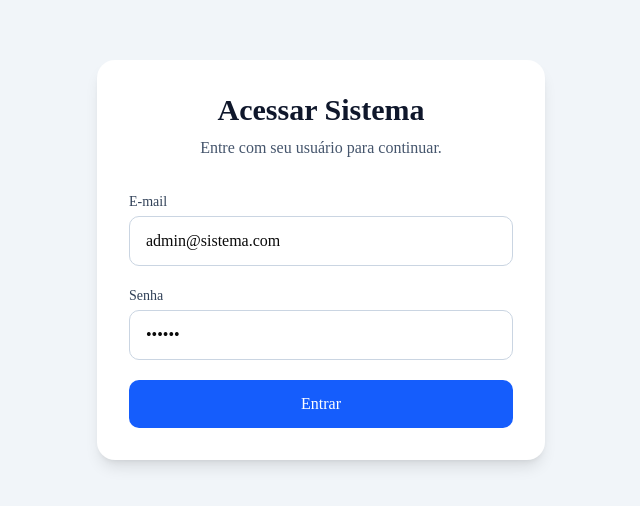
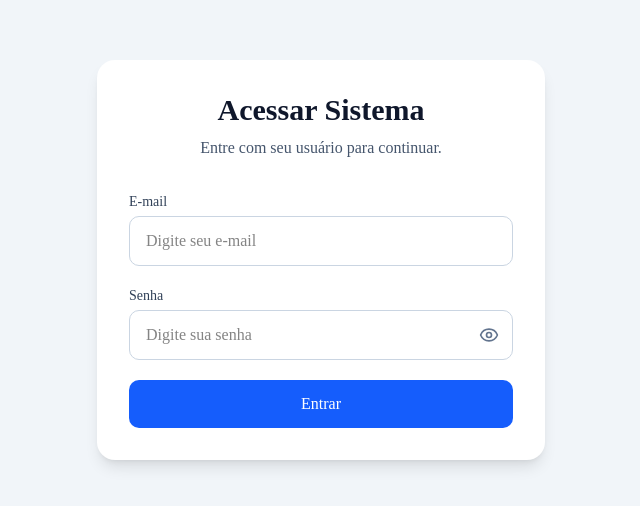
Before and after one commit to jasonnalvess/sistema-gestao-empresarial, a Next.js app in the folder frontend/: page /login in a window 1280 px wide. Shown: the part 140-646 px from the top of the page, without its empty margins (319-959 px from the left). Built offline with nearby package versions, Linux system fonts and the light colour scheme; no server answers.

Commit message:
feat(auth): melhora login e tratamento de sessao expirada

```diff
--- a/frontend/src/app/login/page.tsx
+++ b/frontend/src/app/login/page.tsx
@@ -1,80 +1,198 @@
 "use client";
 
+import { useEffect, useState } from "react";
+import axios from "axios";
+import { Eye, EyeOff } from "lucide-react";
+
+import { useAuth } from "@/contexts/AuthContext";
 import { api } from "@/services/api";
-import { useState } from "react";
-import { useRouter } from "next/navigation";
-import { useAuth } from "@/contexts/AuthContext";
+
+type LoginResponse = {
+  data: {
+    access_token: string;
+    usuario: {
+      id: string;
+      nome: string;
+      email: string;
+      tipo: string;
+      empresaId: string | null;
+    };
+  };
+};
 
 export default function LoginPage() {
-  const router = useRouter();
   const { login } = useAuth();
 
-  const [email, setEmail] = useState("admin@sistema.com");
-  const [senha, setSenha] = useState("123456");
+  const [email, setEmail] = useState("");
+  const [senha, setSenha] = useState("");
+  const [mostrarSenha, setMostrarSenha] = useState(false);
   const [erro, setErro] = useState("");
+  const [aviso, setAviso] = useState("");
   const [carregando, setCarregando] = useState(false);
 
-  async function fazerLogin(e: React.FormEvent) {
-    e.preventDefault();
+  useEffect(() => {
+    const parametros = new URLSearchParams(window.location.search);
+
+    if (parametros.get("motivo") === "sessao-expirada") {
+      setAviso("Sua sessão expirou. Entre novamente para continuar.");
+
+      window.history.replaceState(
+        {},
+        "",
+        window.location.pathname,
+      );
+    }
+  }, []);
+
+  async function fazerLogin(evento: React.FormEvent<HTMLFormElement>) {
+    evento.preventDefault();
+
+    if (carregando) {
+      return;
+    }
+
+    const emailNormalizado = email.trim().toLowerCase();
+
+    if (!emailNormalizado || !senha) {
+      setErro("Informe o e-mail e a senha.");
+      return;
+    }
 
     setErro("");
+    setAviso("");
     setCarregando(true);
 
     try {
-      const resposta = await api.post("/auth/login", {
-        email,
+      const resposta = await api.post<LoginResponse>("/auth/login", {
+        email: emailNormalizado,
         senha,
       });
 
-      login(resposta.data.data.access_token, resposta.data.data.usuario);
-    } catch (error: any) {
-      setErro(error.message || "Erro ao conectar com o servidor");
+      login(
+        resposta.data.data.access_token,
+        resposta.data.data.usuario,
+      );
+    } catch (erroDesconhecido: unknown) {
+      if (axios.isAxiosError(erroDesconhecido)) {
+        const status = erroDesconhecido.response?.status;
+
+        if (status === 401) {
+          setErro("E-mail ou senha inválidos.");
+          return;
+        }
+
+        if (!erroDesconhecido.response) {
+          setErro(
+            "Não foi possível conectar ao servidor. Verifique sua conexão.",
+          );
+          return;
+        }
+      }
+
+      setErro("Não foi possível realizar o login. Tente novamente.");
     } finally {
       setCarregando(false);
     }
   }
 
   return (
-    <main className="min-h-screen bg-slate-100 flex items-center justify-center px-6">
-      <section className="w-full max-w-md bg-white rounded-2xl shadow-lg p-8">
+    <main className="flex min-h-screen items-center justify-center bg-slate-100 px-4 py-8 sm:px-6">
+      <section className="w-full max-w-md rounded-2xl bg-white p-6 shadow-lg sm:p-8">
         <div className="mb-8 text-center">
-          <h1 className="text-3xl font-bold text-slate-900">
+          <h1 className="text-2xl font-bold text-slate-900 sm:text-3xl">
             Acessar Sistema
           </h1>
-          <p className="mt-2 text-slate-600">
+
+          <p className="mt-2 text-sm text-slate-600 sm:text-base">
             Entre com seu usuário para continuar.
           </p>
         </div>
 
-        <form onSubmit={fazerLogin} className="space-y-5">
+        {aviso && (
+          <div
+            role="status"
+            aria-live="polite"
+            className="mb-5 rounded-lg border border-amber-200 bg-amber-50 px-4 py-3 text-sm text-amber-800"
+          >
+            {aviso}
+          </div>
+        )}
+
+        <form
+          onSubmit={fazerLogin}
+          className="space-y-5"
+          noValidate
+        >
           <div>
-            <label className="block text-sm font-medium text-slate-700">
+            <label
+              htmlFor="email"
+              className="block text-sm font-medium text-slate-700"
+            >
               E-mail
             </label>
+
             <input
+              id="email"
+              name="email"
               type="email"
+              inputMode="email"
+              autoComplete="username"
+              autoCapitalize="none"
+              spellCheck={false}
+              required
+              disabled={carregando}
               value={email}
-              onChange={(e) => setEmail(e.target.value)}
-              className="mt-1 w-full rounded-lg border border-slate-300 px-4 py-3 outline-none focus:border-blue-500 focus:ring-2 focus:ring-blue-100"
-              placeholder="seu@email.com"
+              onChange={(evento) => setEmail(evento.target.value)}
+              className="mt-1 w-full rounded-lg border border-slate-300 px-4 py-3 text-base outline-none transition focus:border-blue-500 focus:ring-2 focus:ring-blue-100 disabled:cursor-not-allowed disabled:bg-slate-100"
+              placeholder="Digite seu e-mail"
             />
           </div>
 
           <div>
-            <label className="block text-sm font-medium text-slate-700">
+            <label
+              htmlFor="senha"
+              className="block text-sm font-medium text-slate-700"
+            >
               Senha
             </label>
-            <input
-              type="password"
-              value={senha}
-              onChange={(e) => setSenha(e.target.value)}
-              className="mt-1 w-full rounded-lg border border-slate-300 px-4 py-3 outline-none focus:border-blue-500 focus:ring-2 focus:ring-blue-100"
-              placeholder="Digite sua senha"
-            />
+
+            <div className="relative mt-1">
+              <input
+                id="senha"
+                name="senha"
+                type={mostrarSenha ? "text" : "password"}
+                autoComplete="current-password"
+                required
+                disabled={carregando}
+                value={senha}
+                onChange={(evento) => setSenha(evento.target.value)}
+                className="w-full rounded-lg border border-slate-300 px-4 py-3 pr-12 text-base outline-none transition focus:border-blue-500 focus:ring-2 focus:ring-blue-100 disabled:cursor-not-allowed disabled:bg-slate-100"
+                placeholder="Digite sua senha"
+              />
+
+              <button
+                type="button"
+                onClick={() => setMostrarSenha((estadoAtual) => !estadoAtual)}
+                disabled={carregando}
+                aria-label={mostrarSenha ? "Ocultar senha" : "Mostrar senha"}
+                aria-pressed={mostrarSenha}
+                className="absolute inset-y-0 right-0 flex w-12 items-center justify-center rounded-r-lg text-slate-500 transition hover:text-slate-700 focus:outline-none focus:ring-2 focus:ring-inset focus:ring-blue-500 disabled:cursor-not-allowed"
+              >
+                {mostrarSenha ? (
+                  <EyeOff aria-hidden="true" size={20} />
+                ) : (
+                  <Eye aria-hidden="true" size={20} />
+                )}
+              </button>
+            </div>
           </div>
 
           {erro && (
-            <div className="rounded-lg bg-red-50 border border-red-200 px-4 py-3 text-sm text-red-700">
+            <div
+              role="alert"
+              aria-live="polite"
+              className="rounded-lg border border-red-200 bg-red-50 px-4 py-3 text-sm text-red-700"
+            >
               {erro}
             </div>
           )}
@@ -82,7 +200,7 @@ export default function LoginPage() {
           <button
             type="submit"
             disabled={carregando}
-            className="w-full rounded-lg bg-blue-600 px-4 py-3 font-medium text-white hover:bg-blue-700 disabled:opacity-60"
+            className="w-full rounded-lg bg-blue-600 px-4 py-3 font-medium text-white transition hover:bg-blue-700 focus:outline-none focus:ring-2 focus:ring-blue-500 focus:ring-offset-2 disabled:cursor-not-allowed disabled:opacity-60"
           >
             {carregando ? "Entrando..." : "Entrar"}
           </button>
--- a/frontend/src/contexts/AuthContext.tsx
+++ b/frontend/src/contexts/AuthContext.tsx
@@ -3,11 +3,14 @@
 import {
   createContext,
   ReactNode,
+  useCallback,
   useContext,
   useEffect,
   useState,
 } from "react";
 import { useRouter } from "next/navigation";
+
+import { EVENTO_SESSAO_EXPIRADA } from "@/services/api";
 
 type Usuario = {
   id: string;
@@ -26,7 +29,7 @@ type AuthContextData = {
   logout: () => void;
 };
 
-const AuthContext = createContext({} as AuthContextData);
+const AuthContext = createContext<AuthContextData | undefined>(undefined);
 
 export function AuthProvider({ children }: { children: ReactNode }) {
   const router = useRouter();
@@ -35,17 +38,66 @@ export function AuthProvider({ children }: { children: ReactNode }) {
   const [token, setToken] = useState<string | null>(null);
   const [carregando, setCarregando] = useState(true);
 
+  const limparSessao = useCallback(() => {
+    localStorage.removeItem("token");
+    localStorage.removeItem("usuario");
+
+    setToken(null);
+    setUsuario(null);
+  }, []);
+
   useEffect(() => {
-    const tokenSalvo = localStorage.getItem("token");
-    const usuarioSalvo = localStorage.getItem("usuario");
+    try {
+      const tokenSalvo = localStorage.getItem("token");
+      const usuarioSalvo = localStorage.getItem("usuario");
 
-    if (tokenSalvo && usuarioSalvo) {
-      setToken(tokenSalvo);
-      setUsuario(JSON.parse(usuarioSalvo));
+      if (tokenSalvo && usuarioSalvo) {
+        const usuarioConvertido = JSON.parse(usuarioSalvo) as Usuario;
+
+        setToken(tokenSalvo);
+        setUsuario(usuarioConvertido);
+      } else {
+        limparSessao();
+      }
+    } catch {
+      limparSessao();
+    } finally {
+      setCarregando(false);
+    }
+  }, [limparSessao]);
+
+  useEffect(() => {
+    function tratarSessaoExpirada() {
+      limparSessao();
+      router.replace("/login?motivo=sessao-expirada");
     }
 
-    setCarregando(false);
-  }, []);
+    function sincronizarSessaoEntreAbas(evento: StorageEvent) {
+      if (evento.key === "token" && evento.newValue === null) {
+        limparSessao();
+        router.replace("/login");
+      }
+    }
+
+    window.addEventListener(
+      EVENTO_SESSAO_EXPIRADA,
+      tratarSessaoExpirada
+    );
+
+    window.addEventListener("storage", sincronizarSessaoEntreAbas);
+
+    return () => {
+      window.removeEventListener(
+        EVENTO_SESSAO_EXPIRADA,
+        tratarSessaoExpirada
+      );
+
+      window.removeEventListener(
+        "storage",
+        sincronizarSessaoEntreAbas
+      );
+    };
+  }, [limparSessao, router]);
 
   function login(novoToken: string, novoUsuario: Usuario) {
     localStorage.setItem("token", novoToken);
@@ -54,17 +106,12 @@ export function AuthProvider({ children }: { children: ReactNode }) {
     setToken(novoToken);
     setUsuario(novoUsuario);
 
-    router.push("/dashboard");
+    router.replace("/dashboard");
   }
 
   function logout() {
-    localStorage.removeItem("token");
-    localStorage.removeItem("usuario");
-
-    setToken(null);
-    setUsuario(null);
-
-    router.push("/login");
+    limparSessao();
+    router.replace("/login");
   }
 
   return (
@@ -72,7 +119,7 @@ export function AuthProvider({ children }: { children: ReactNode }) {
       value={{
         usuario,
         token,
-        autenticado: !!token,
+        autenticado: Boolean(token),
         carregando,
         login,
         logout,
@@ -84,5 +131,13 @@ export function AuthProvider({ children }: { children: ReactNode }) {
 }
 
 export function useAuth() {
-  return useContext(AuthContext);
+  const contexto = useContext(AuthContext);
+
+  if (!contexto) {
+    throw new Error(
+      "useAuth deve ser utilizado dentro de um AuthProvider"
+    );
+  }
+
+  return contexto;
 }
```
Also changed, not shown: frontend/src/services/api.ts (+43 -0 lines).
